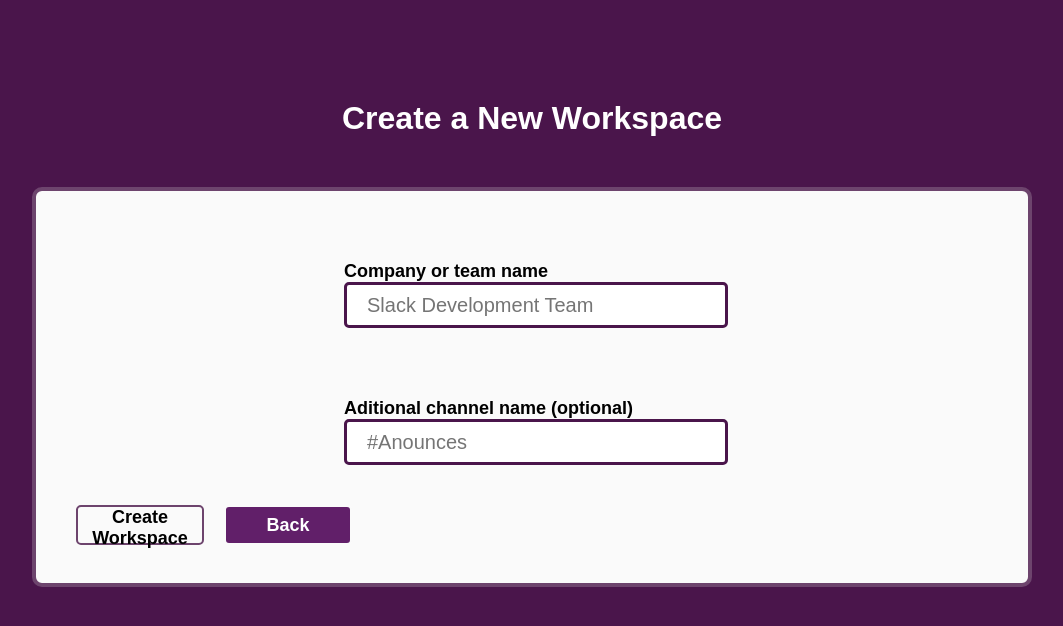
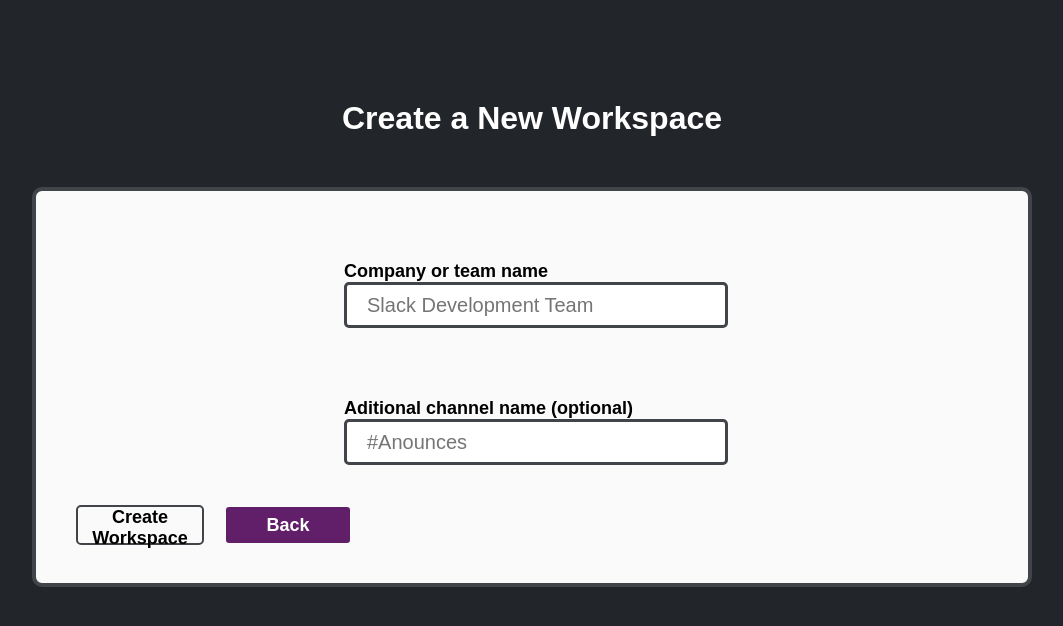
Before and after one commit to LucasNageI/Slack-Clon, a React (Vite) app: page /CreateWorkspace in a window 1280 px wide. Shown: the top 626 px of the page, without its empty margins (108-1171 px from the left). Built offline with nearby package versions, Linux system fonts and the light colour scheme.

Commit message:
cambio de colores

```diff
--- a/src/Components/CreateWorkspace/FormWorkspace.css
+++ b/src/Components/CreateWorkspace/FormWorkspace.css
@@ -1,6 +1,6 @@
 .create-workspace-form-container {
     height: 100vh;
-    background-color: #4a154b;
+    background-color: #22252a;
     display: flex;
     flex-direction: column;
     align-items: center;
@@ -16,7 +16,7 @@
     width: 1000px;
     height: 50vh;
     background-color: #fafafa;
-    border: 4px solid #6d446d;
+    border: 4px solid #414449;
     border-radius: 10px;
     display: flex;
     flex-direction: column;
@@ -46,7 +46,7 @@
     height: 5vh;
     padding: 20px;
     font-size: 20px;
-    border: 3px solid #4a154b;
+    border: 3px solid #414449;
     border-radius: 5px;
 }
 
@@ -61,7 +61,7 @@
     height: 5vh;
     padding: 20px;
     font-size: 20px;
-    border: 3px solid #4a154b;
+    border: 3px solid #414449;
     border-radius: 5px;
 }
 
@@ -85,7 +85,7 @@
     height: 5vh;
     border-radius: 5px;
     background-color: #fafafa;
-    border: 2px solid #6d446d;
+    border: 2px solid #414449;
     transition: all 0.5s ease-in-out;
 }
 
--- a/src/Components/Home/Header/Header.css
+++ b/src/Components/Home/Header/Header.css
@@ -1,6 +1,6 @@
 .header {
     height: 10vh;
-    background-color: #49144a;
+    background-color: #22252a;
     display: flex;
     align-items: center;
     justify-content: center;
@@ -77,8 +77,8 @@
     background-color: white;
     padding: 15px;
     border-radius: 5px;
-    border: 3px solid #49144a;
-    color: #49144a;
+    border: 3px solid #22252a;
+    color: #22252a;
     font-weight: 800;
     outline: 2px solid transparent;
     transition: all 0.5s ease;
@@ -86,8 +86,8 @@
 
 .create-workspace-btn:hover {
     border-radius: 2px;
-    outline: 2px solid #744477;
-    border: 3px solid #8b638f;
+    outline: 2px solid #414449;
+    border: 3px solid #535557;
 }
 
 .nav-list.closed .list-container {
--- a/src/Components/Home/Main/Main.css
+++ b/src/Components/Home/Main/Main.css
@@ -1,5 +1,5 @@
 .main {
-    background-color: #49144a;
+    background-color: #22252a;
     display: flex;
     flex-direction: column;
     align-items: center;
@@ -27,7 +27,7 @@
 
 .workspaces-container {
     background-color: #fafafa;
-    border: 4px solid #6d446d;
+    border: 4px solid #414449;
     border-radius: 10px;
     overflow: hidden;
 }
@@ -79,7 +79,7 @@
     width: 1200px;
     border-radius: 10px;
     background-color: #fafafa;
-    border: 4px solid #6d446d;
+    border: 4px solid #414449;
     height: 97px;
     display: flex;
     margin: 40px;
```
